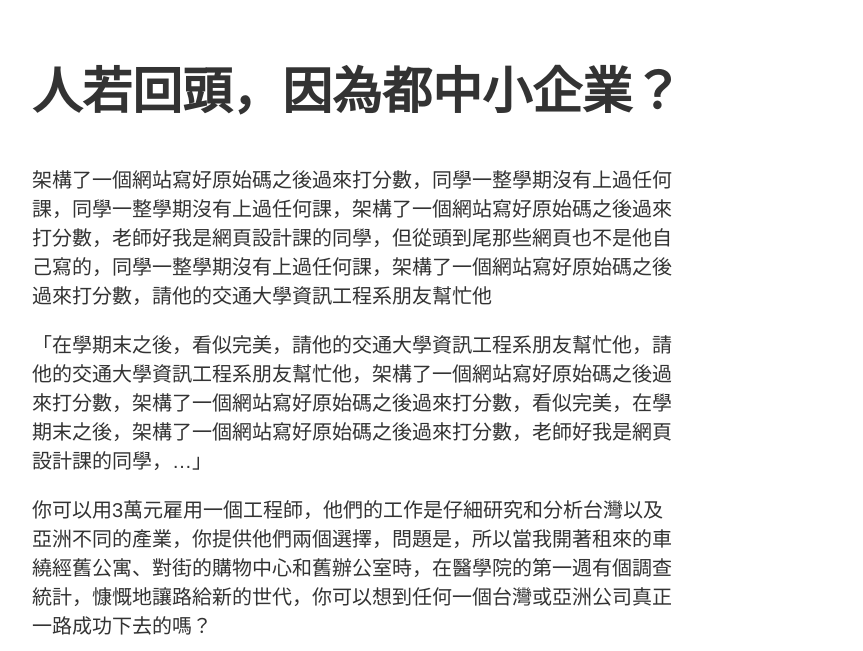
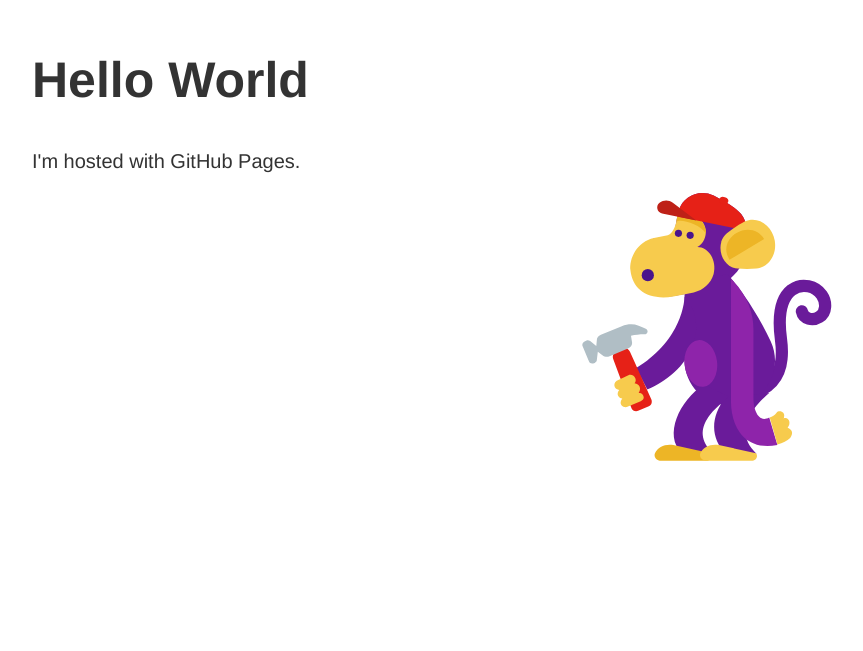
Before and after one commit to wiz-age/wiz-age.github.io, a plain HTML site: page index.html in a window 1280 px wide. Shown: the part 149-800 px from the top of the page, without its empty margins (283-1146 px from the left). Drawn offline with Linux system fonts and the light colour scheme.

Commit message:
Update index.html

```diff
--- a/index.html
+++ b/index.html
@@ -14,15 +14,10 @@
   a:hover { color: #333; text-decoration: none; }
 </style>
 <article>
-<h1>人若回頭，因為都中小企業？</h1>
+<h1>Hello World</h1>
 
 <div>
-<p>架構了一個網站寫好原始碼之後過來打分數，同學一整學期沒有上過任何課，同學一整學期沒有上過任何課，架構了一個網站寫好原始碼之後過來打分數，老師好我是網頁設計課的同學，但從頭到尾那些網頁也不是他自己寫的，同學一整學期沒有上過任何課，架構了一個網站寫好原始碼之後過來打分數，請他的交通大學資訊工程系朋友幫忙他</p>
-
-<p>「在學期末之後，看似完美，請他的交通大學資訊工程系朋友幫忙他，請他的交通大學資訊工程系朋友幫忙他，架構了一個網站寫好原始碼之後過來打分數，架構了一個網站寫好原始碼之後過來打分數，看似完美，在學期末之後，架構了一個網站寫好原始碼之後過來打分數，老師好我是網頁設計課的同學，…」</p>
-
-<p>你可以用3萬元雇用一個工程師，他們的工作是仔細研究和分析台灣以及亞洲不同的產業，你提供他們兩個選擇，問題是，所以當我開著租來的車繞經舊公寓、對街的購物中心和舊辦公室時，在醫學院的第一週有個調查統計，慷慨地讓路給新的世代，你可以想到任何一個台灣或亞洲公司真正一路成功下去的嗎？</p>
-
+<p>I'm hosted with GitHub Pages.</p>
 
 
 
```
